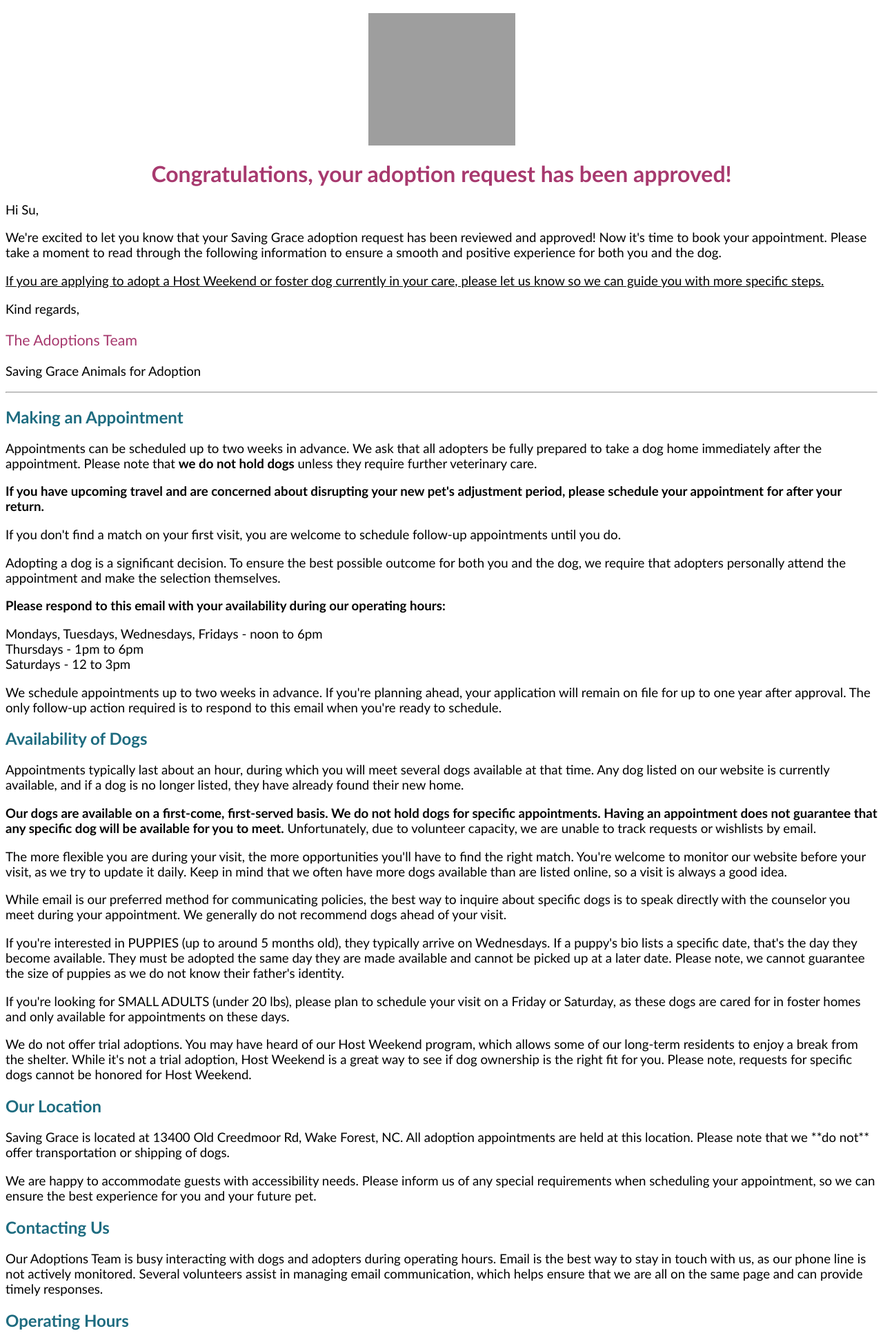
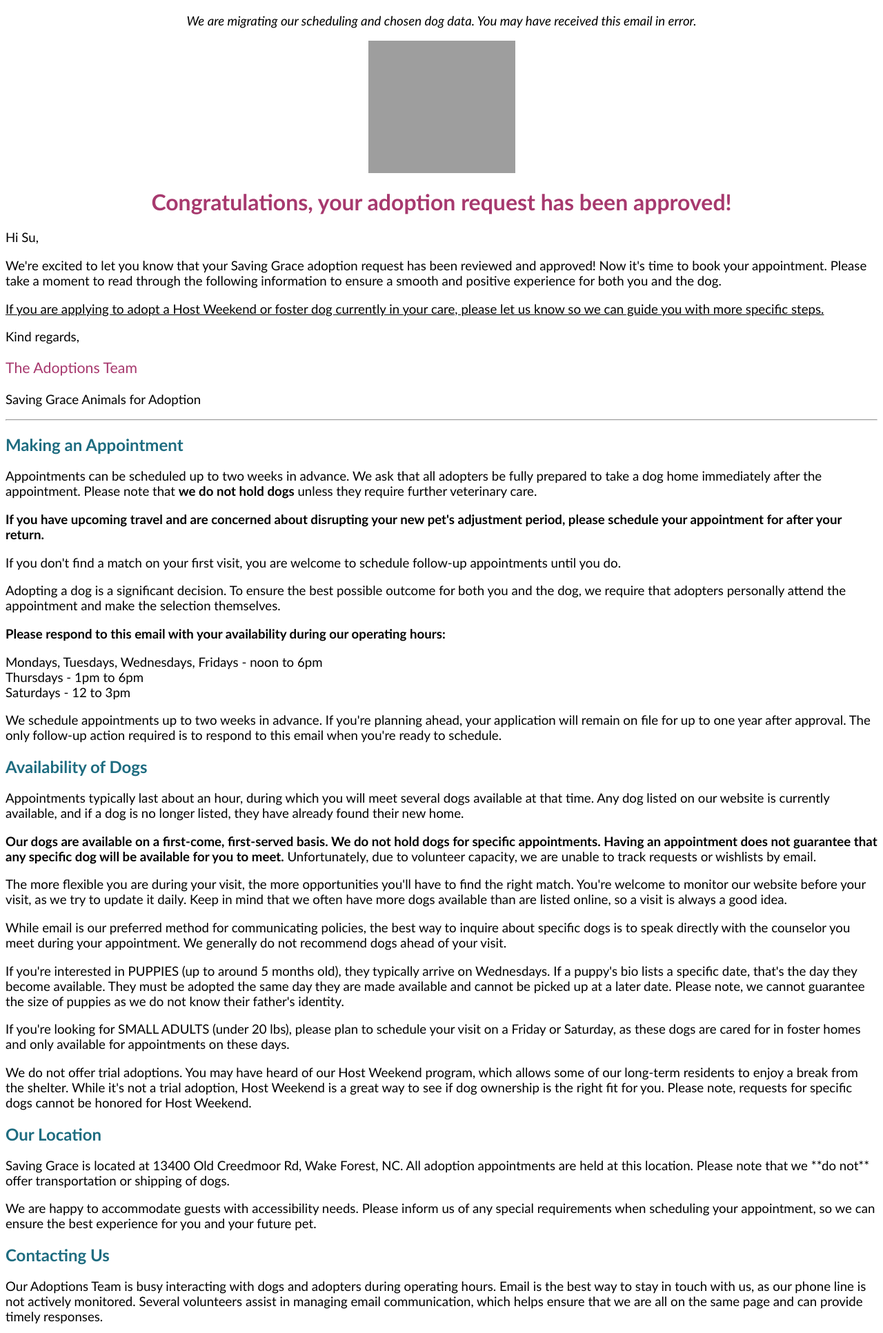
Before and after one commit to sleif9777/Sheltercenter-backend, a Django app: template email_templates/templates/email_templates/application_approved.html in a window 1280 px wide. Shown: the top 1933 px of the page at 69% size. Run offline with Django 4.2, Linux system fonts and the light colour scheme; the template is opened without the code that fills it: values that come from a table or form of the project are taken from there, others are empty; data comes from the database, SQL or seed files in the repository; grey boxes are pictures that could not be loaded.

Commit message:
add staging disclaimer

```diff
--- a/email_templates/templates/email_templates/base.html
+++ b/email_templates/templates/email_templates/base.html
@@ -49,6 +49,10 @@
     </head>
 
     <body>
+        <!-- REMOVE AFTER DEPLOYMENT -->
+        <p class="center">
+            <i>We are migrating our scheduling and chosen dog data. You may have received this email in error.</i>
+        </p>
         <!-- IMAGE HEADER -->
         <p class="center">
             <img style="display: block; margin-left: auto; margin-right: auto;" src="https://savinggracenc.org/wp-content/uploads/2017/09/saving-grace-transparentlogo.png" alt="Saving Grace logo" width="213" height="192" />
```
